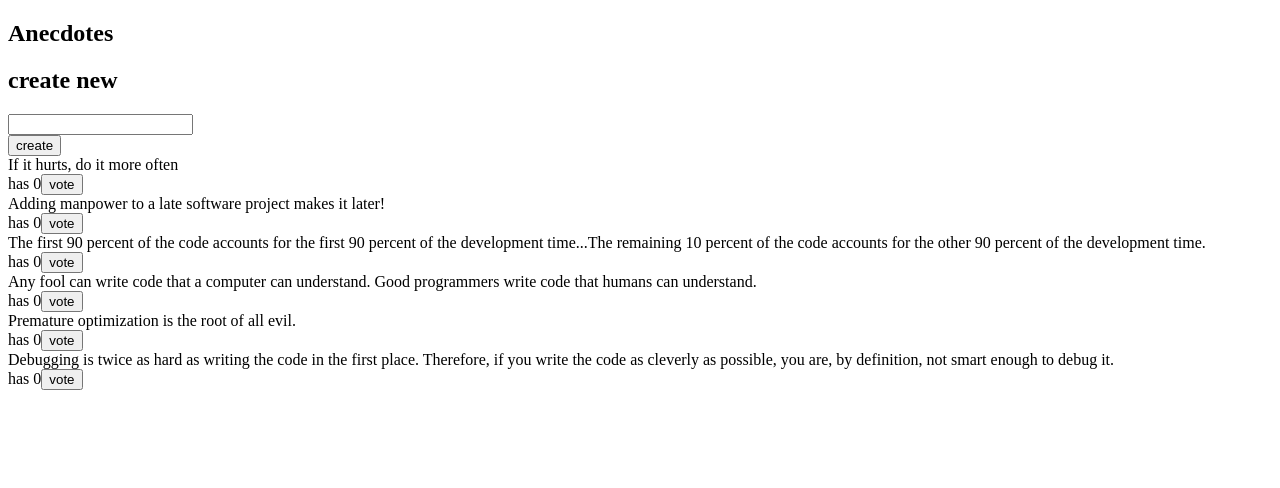
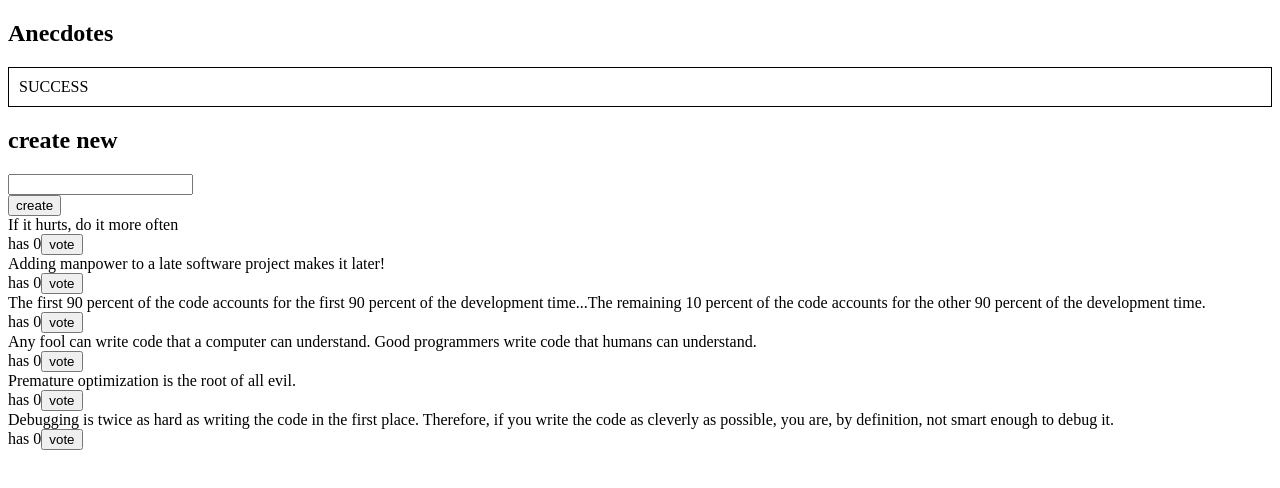
Before and after one commit to phonz-dev/full_stack_open, a React (Create React App) app in the folder part6/redux-anecdotes/: page / in a window 1280 px wide. Shown: the top 488 px of the page. Built offline with nearby package versions, Linux system fonts and the light colour scheme.

Commit message:
Finish exercise 6.10

```diff
--- a/part6/redux-anecdotes/src/App.js
+++ b/part6/redux-anecdotes/src/App.js
@@ -1,11 +1,13 @@
 import AnecdoteList from './components/AnecdoteList'
 import AnecdoteForm from './components/AnecdoteForm'
+import Notification from './components/Notification'
 
 
 const App = () => {
   return (
     <div>
       <h2>Anecdotes</h2>
+      <Notification />
       <AnecdoteForm />
       <AnecdoteList />
     </div>
--- a/part6/redux-anecdotes/src/components/Notification.js
+++ b/part6/redux-anecdotes/src/components/Notification.js
@@ -1,4 +1,10 @@
+import { useSelector } from 'react-redux'
+
 const Notification = () => {
+  const notification = useSelector(state =>
+      state.notification
+    )
+
   const style = {
     border: 'solid',
     padding: 10,
@@ -6,7 +12,7 @@ const Notification = () => {
   }
   return (
     <div style={style}>
-      render here notification...
+      {notification}
     </div>
   )
 }
--- /dev/null
+++ b/part6/redux-anecdotes/src/reducers/notificationReducer.js
@@ -0,0 +1,16 @@
+import { createSlice } from '@reduxjs/toolkit'
+
+const initialState = 'SUCCESS'
+
+const notificationSlicer = createSlice({
+  name: 'notification',
+  initialState,
+  reducers: {
+    setNotification(state, action) {
+      return action.payload
+    }
+  }
+})
+
+export const { setNotification }  = notificationSlicer.actions
+export default notificationSlicer.reducer
--- a/part6/redux-anecdotes/src/store.js
+++ b/part6/redux-anecdotes/src/store.js
@@ -1,9 +1,11 @@
 import { configureStore } from '@reduxjs/toolkit'
 import anecdoteReducer from './reducers/anecdoteReducer'
+import notificationReducer from './reducers/notificationReducer'
 
 const store = configureStore({
   reducer: {
-    anecdotes: anecdoteReducer
+    anecdotes: anecdoteReducer,
+    notification: notificationReducer
   }
 })
 
```
